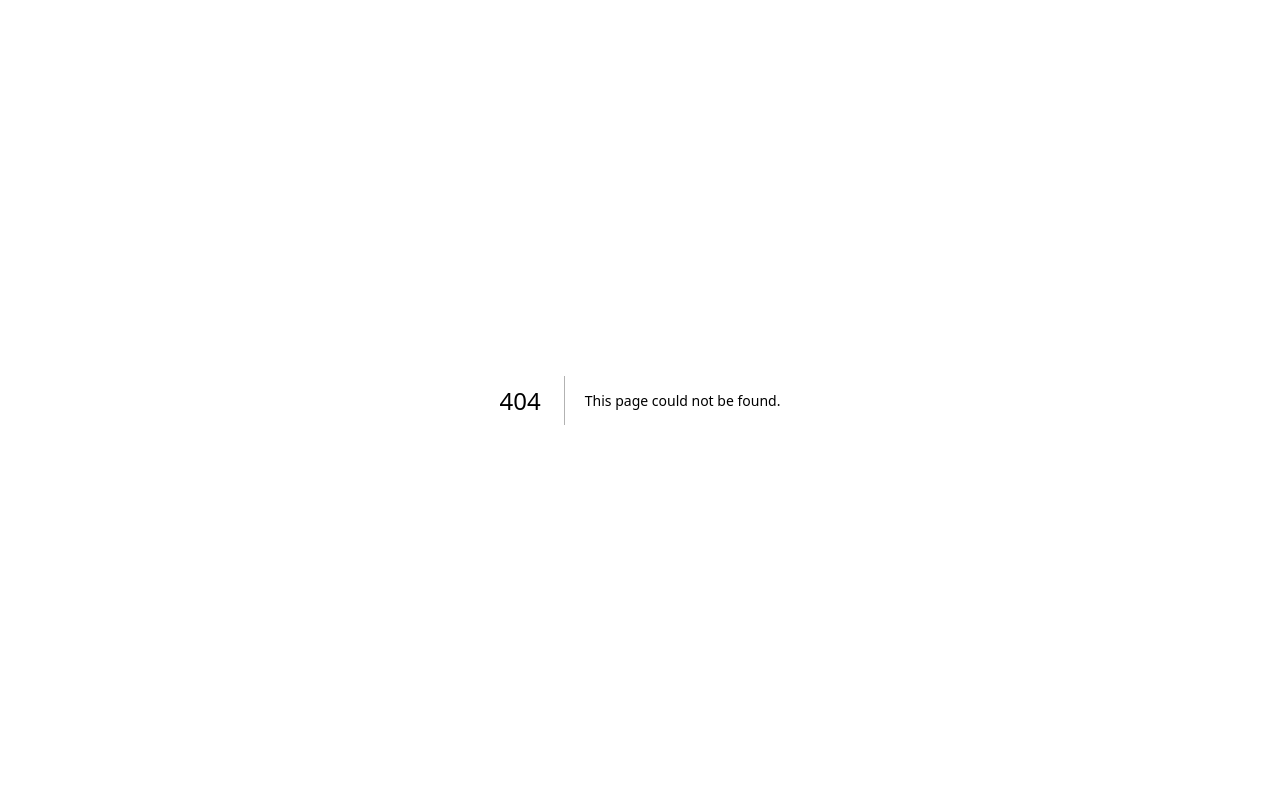
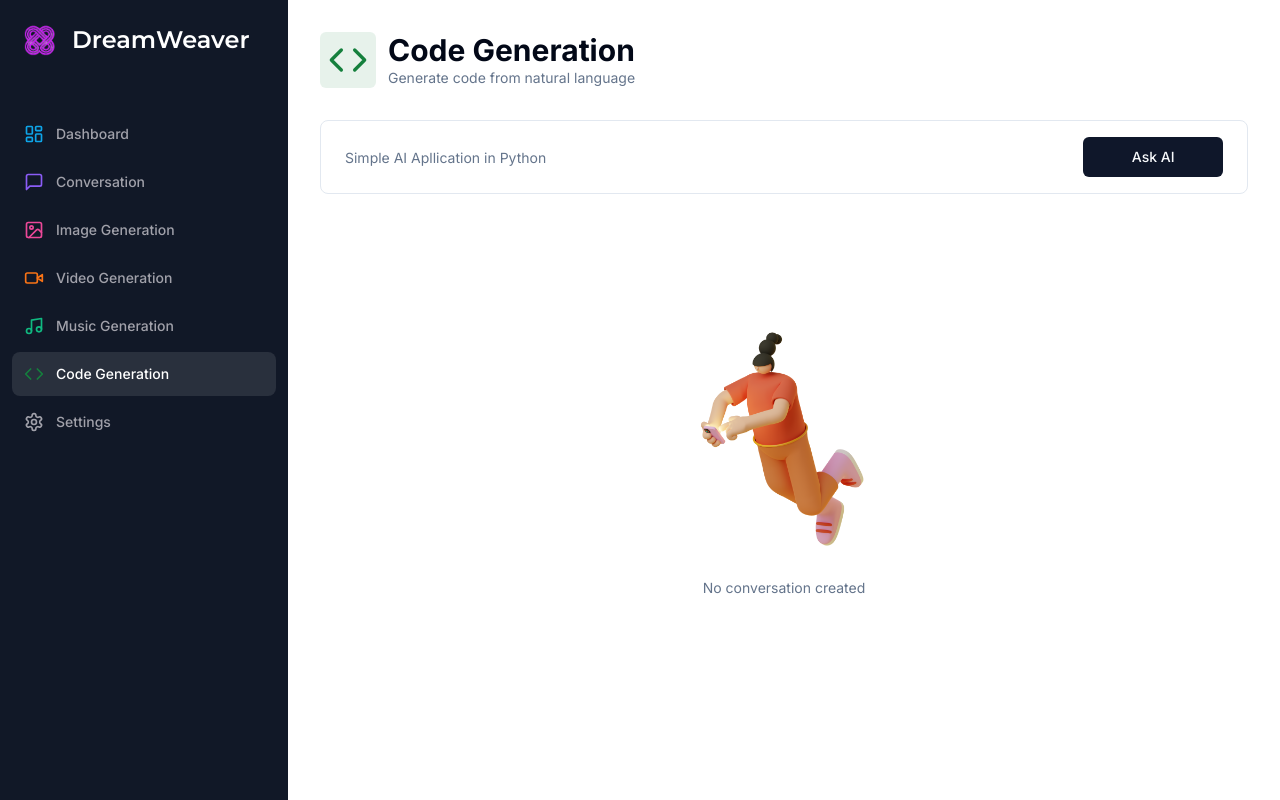
Before and after one commit to khanhthanhdev/DreamWeaver, a Next.js app: page /code in a window 1280 px wide. Before the commit this address had no page. Built offline with nearby package versions, Linux system fonts and the light colour scheme.

Commit message:
code generate

```diff
--- /dev/null
+++ b/app/(dashboard)/(routes)/code/constants.ts
@@ -0,0 +1,8 @@
+
+import * as z from "zod";
+
+export const formSchema = z.object({
+    prompt: z.string().min(1, {
+        message: "Prompt is required"
+    }),
+});
--- /dev/null
+++ b/app/(dashboard)/(routes)/code/page.tsx
@@ -0,0 +1,145 @@
+'use client'
+
+
+import axios from 'axios'
+import * as z from 'zod'
+import { zodResolver } from '@hookform/resolvers/zod'
+import Heading from '@/components/heading'
+import { Code} from 'lucide-react'
+import { useForm } from 'react-hook-form'
+import { Form, FormControl, FormField, FormItem } from '@/components/ui/form'
+import { formSchema } from './constants'
+import { Input } from '@/components/ui/input'
+import { Button } from '@/components/ui/button'
+import { useRouter } from 'next/navigation'
+import { useState } from 'react'
+import { ChatCompletionRequestMessage } from 'openai'
+import Empty from '@/components/empty'
+import Loader from '@/components/loader'
+import { cn } from '@/lib/utils'
+import UserAvatar from '@/components/user-avatar'
+import BotAvatar from '@/components/bot-avatar'
+import ReactMarkdown from "react-markdown"
+
+const CodePage = () => {
+
+    const router = useRouter();
+    const [messages, setMessages] = useState<ChatCompletionRequestMessage[]>([]);
+
+    const form = useForm<z.infer<typeof formSchema>>({
+        resolver: zodResolver(formSchema),
+        defaultValues: {
+            prompt: ""
+        }
+    });
+
+    const isLoading = form.formState.isSubmitting;
+
+    const onSubmit = async (values: z.infer<typeof formSchema>) => {
+        try {
+            const userMessage: ChatCompletionRequestMessage = {
+                role: "user",
+                content: values.prompt
+            };
+            const newMessages = [...messages, userMessage]
+
+            const response = await axios.post('/api/code', {
+                messages: newMessages
+            });
+
+            setMessages((current) => [...current, userMessage, response.data])
+            form.reset();
+        } catch (error: any) {
+            // Open Pro Model here
+            console.log(error)
+        } finally {
+            router.refresh()
+        }
+    }
+
+  return (
+    <div>
+        <Heading
+            title='Code Generation'
+            description='Generate code from natural language'
+            icon={Code}
+            iconColor='text-green-700'
+            bgColor='bg-green-700/10'
+        />
+        <div className='px-4 lg:px-8'>
+            <div>
+                <Form {...form}>
+                    <form
+                        onSubmit={form.handleSubmit(onSubmit)}
+                        className='rounded-lg border w-full p-4 px-3 md:px-6 focus-within:shadow-sm grid grid-cols-12 gap-2'
+                    >
+                        <FormField
+                            name='prompt'
+                            render={({ field}) => (
+                                <FormItem className='col-span-12 lg:col-span-10'>
+                                    <FormControl className='m-0 p-0'>
+                                        <Input
+                                            className='border-0 outline-none
+                                            focus-visible:ring-0 focus-visible:ring-transparent
+                                            '
+                                            disabled={isLoading}
+                                            placeholder='Simple AI Apllication in Python'
+                                            {...field}
+
+                                        />
+                                    </FormControl>
+                                </FormItem>
+                            )}
+                        />
+                        <Button className='col-span-12 lg:col-span-2 w-full' disabled={isLoading}>
+                            Ask AI
+                        </Button>
+                    </form>
+                </Form>
+            </div>
+            <div className='space-y-4 mt-4'>
+
+                {isLoading && (
+                    <div className='p-8 rounded-lg w-full flex items-center justify-center bg-muted'>
+                        <Loader />
+                    </div>
+
+                )}
+
+                {messages.length === 0 && !isLoading && (
+                    <Empty label="No conversation created" />
+                )}
+                <div className='flex flex-col-reverse gap-y-4'>
+                    {messages.map((message) => (
+                        <div key={message.content}
+                            className={cn(
+                                "p-8 w-full flex items-start gap-x-8 rounded-lg",
+                                message.role === "user" ? "bg-white border border-black/10" : "bg-muted"
+                            )}
+                        >
+                            {message.role === "user" ? <UserAvatar /> : <BotAvatar />}
+                            <ReactMarkdown
+                                components={{
+                                    pre: ({node, ...props}) => (
+                                        <div className='overflow-auto w-full my-2 bg-black/10 p-2 rounded-lg'>
+                                            <pre {...props} />
+                                        </div>
+                                    ),
+                                    code: ({node, ...props}) => (
+                                        <code className='bg-black/10 rounded-lg p-1' {...props} />
+                                    )
+                                }}
+                                className='text-sm overflow-hidden leading-7'
+                            >
+                                {message.content || ""}
+                            </ReactMarkdown>
+                        </div>
+                    ))}
+                </div>
+            </div>
+        </div>
+    </div>
+  )
+}
+
+export default CodePage
--- /dev/null
+++ b/app/api/code/route.ts
@@ -0,0 +1,50 @@
+
+import { auth } from "@clerk/nextjs";
+import { NextResponse } from "next/server";
+import {ChatCompletionRequestMessage, Configuration, OpenAIApi} from "openai";
+
+const configuration = new Configuration({
+    apiKey: process.env.OPENAI_API_KEY,
+});
+
+const openai = new OpenAIApi(configuration);
+
+const instructionMessage: ChatCompletionRequestMessage = {
+    role: "system",
+    content: "You are a code generator. You must answer only in markdown code snippers. Use code comments for explanations"
+}
+
+
+export async function POST(
+    req: Request,
+) {
+    try {
+        const { userId } = auth();
+        const body = await req.json();
+
+        const { messages } = body;
+
+        if (!userId){
+            return new NextResponse("Unauthorized", {status: 401});
+        }
+
+        if (!configuration.apiKey){
+            return new NextResponse("OpenAI API Key not configured", {status: 500});
+        }
+
+        if (!messages){
+            return new NextResponse("Messages are required", {status: 400});
+        }
+
+        const response = await openai.createChatCompletion({
+            model: "gpt-3.5-turbo",
+            messages: [instructionMessage, ...messages]
+        });
+
+        return NextResponse.json(response.data.choices[0].message);
+
+    } catch (error) {
+        console.log("CODE_ERROR: ", error);
+        return new NextResponse("Internal error", {status: 500});
+    }
+}
--- a/package.json
+++ b/package.json
@@ -31,6 +31,7 @@
     "react": "18.2.0",
     "react-dom": "18.2.0",
     "react-hook-form": "^7.45.2",
+    "react-markdown": "^8.0.7",
     "tailwind-merge": "^1.14.0",
     "tailwindcss": "3.3.3",
     "tailwindcss-animate": "^1.0.6",
```
Also changed, not shown: 1 other file (tests, documents, lock files or other folders).
